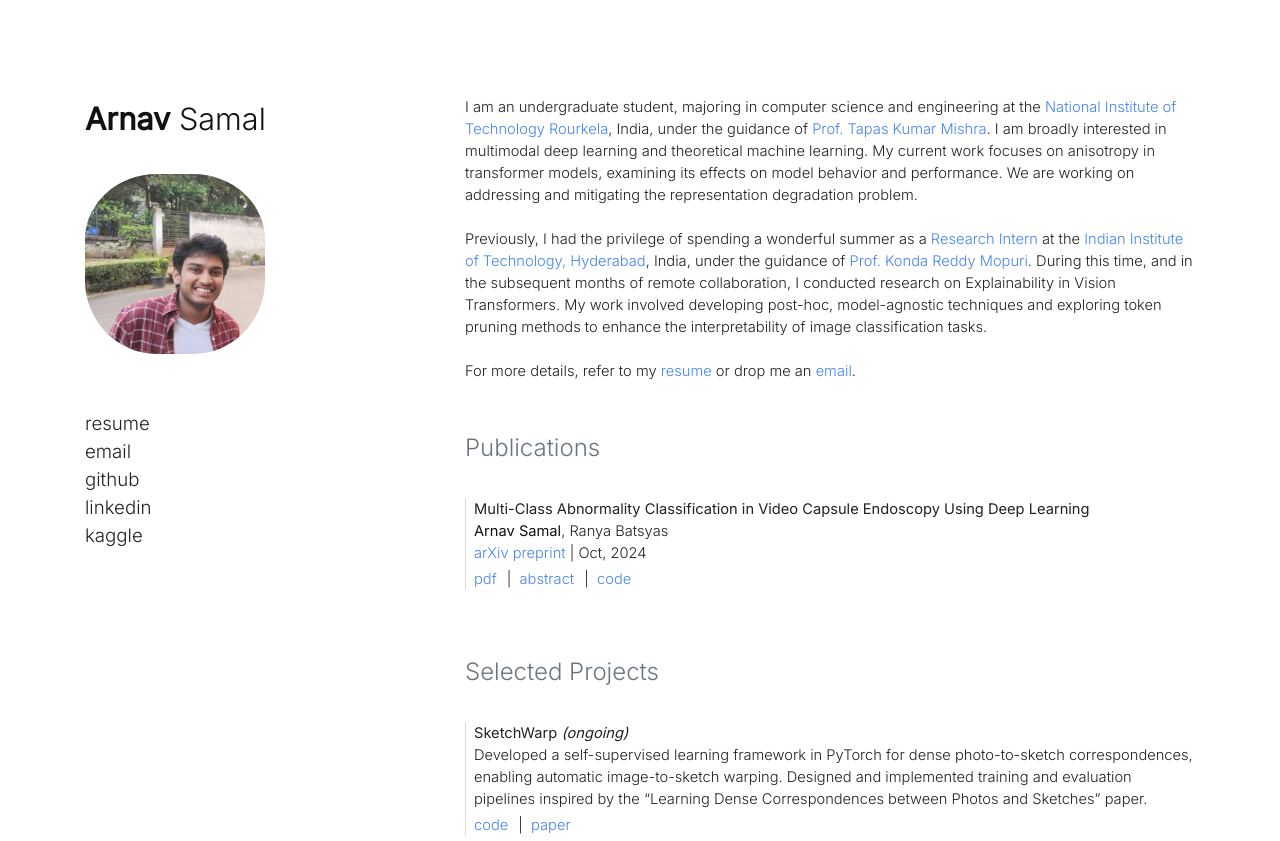
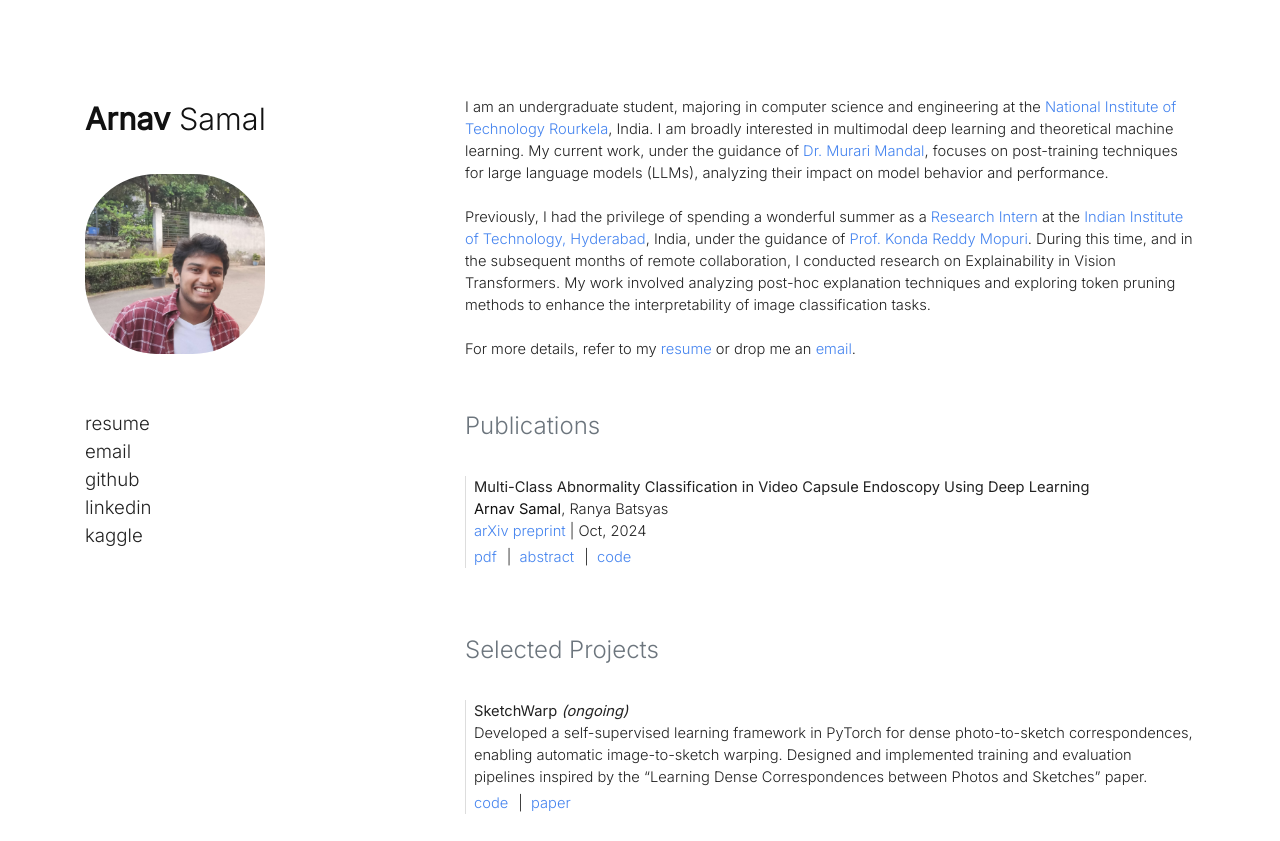
Before and after one commit to arnavsm/arnavsm.github.io, a plain HTML site: page index.html in a window 1280 px wide. Shown: the top 841 px of the page. Drawn offline with nearby package versions, Linux system fonts and the light colour scheme.

Commit message:
updating to march

```diff
--- a/index.html
+++ b/index.html
@@ -53,10 +53,10 @@
             </div>
             <div class="col-md-8 pt-5 about">
                     I am an undergraduate student, majoring in computer science and engineering at the <a class="in-text"
-                    href="https://www.nitrkl.ac.in" target="_blank">National Institute of Technology Rourkela</a>, India, under the guidance of <a class="in-text"
-                    href="https://www.nitrkl.ac.in/FacultyStaff/FacultyProfile/mishrat" target="_blank">Prof. Tapas Kumar Mishra</a>.
+                    href="https://www.nitrkl.ac.in" target="_blank">National Institute of Technology Rourkela</a>, India.
                     I am broadly interested in multimodal deep learning and theoretical machine learning.
-                    My current work focuses on anisotropy in transformer models, examining its effects on model behavior and performance. We are working on addressing and mitigating the representation degradation problem.
+                    My current work, under the guidance of <a class="in-text" href="https://murarimandal.github.io" target="_blank">Dr. Murari Mandal</a>,
+                    focuses on post-training techniques for large language models (LLMs), analyzing their impact on model behavior and performance.
 
                     <br><br>
 
@@ -64,7 +64,7 @@
                     target="_blank">Research Intern</a> at the <a class="in-text" href="https://www.iith.ac.in" target="_blank">Indian Institute of Technology, Hyderabad</a>, India, under the guidance of <a class="in-text"
                     href="https://krmopuri.github.io" target="_blank">Prof. Konda Reddy Mopuri</a>.
                     During this time, and in the subsequent months of remote collaboration, I conducted research on Explainability in Vision Transformers.
-                    My work involved developing post-hoc, model-agnostic techniques and exploring token pruning methods to enhance the interpretability of image classification tasks.
+                    My work involved analyzing post-hoc explanation techniques and exploring token pruning methods to enhance the interpretability of image classification tasks.
 
                     <br><br>
 
@@ -168,7 +168,7 @@
                     <div class="mx-auto mt-2">
                         <img class="img-fluid instilogo p-1" src="images/logos/respai.png">
                         <div class="institution">RespAI Lab</div>
-                        <div class="years">Feb. 2025 - Present</div>
+                        <div class="years">Mar. 2025 - Present</div>
                     </div>
 
                     <div class="mx-auto mt-2">
```
Also changed, not shown: 1 other file.
